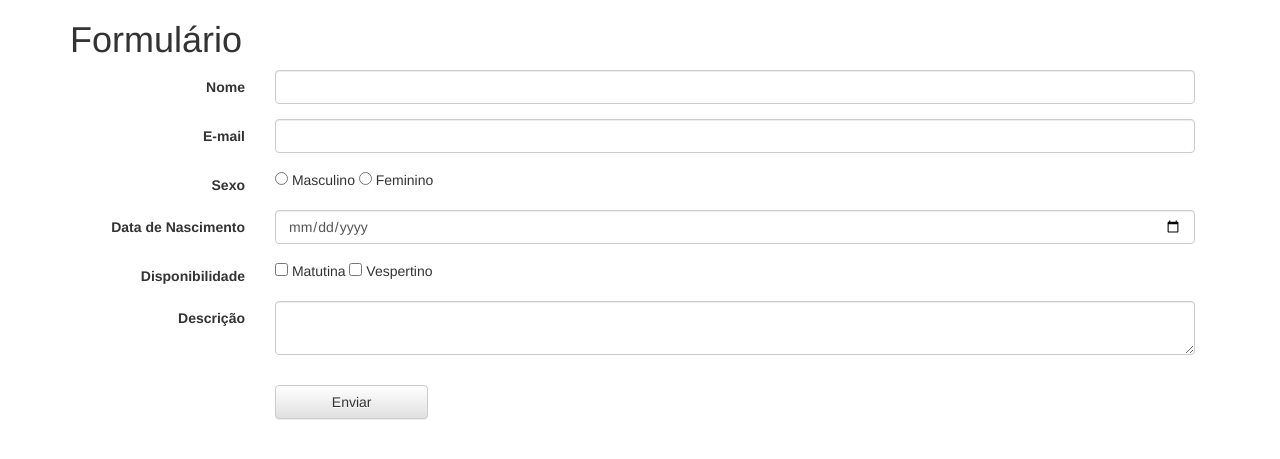
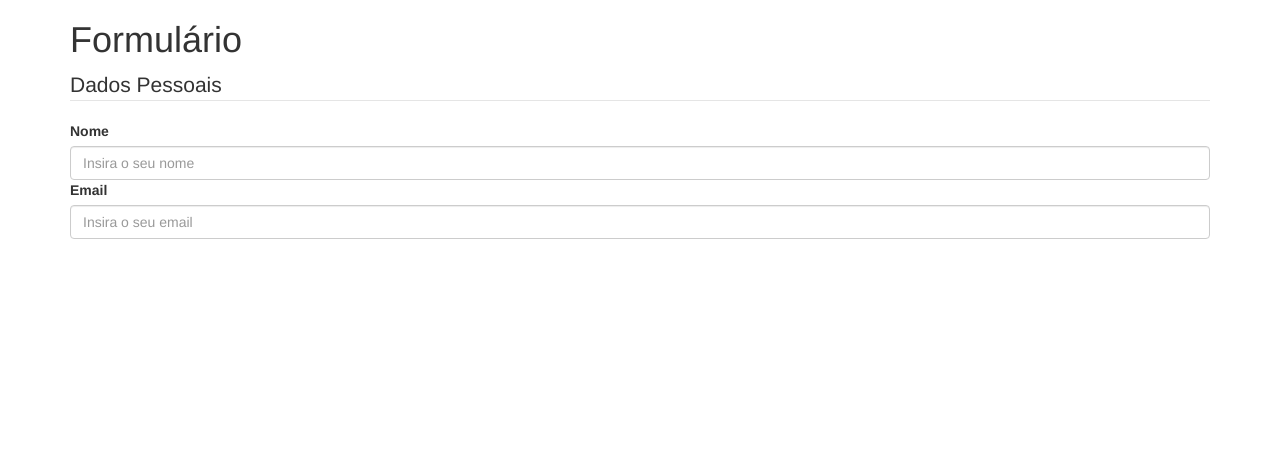
Before and after one commit to mvsnash/designpatterns, a PHP site: page / in a window 1280 px wide. Shown: the top 459 px of the page. Run offline with PHP 8.4, Linux system fonts and the light colour scheme.

Commit message:
Implementando FieldSet

```diff
--- a/public/index.php
+++ b/public/index.php
@@ -6,6 +6,34 @@
 
 <?php
 $loader = require_once '../vendor/autoload.php';
+
+
+
+$request = new \AppCode\Form\Requests\Request();
+$validator = new \AppCode\Form\Validators\Validator($request);
+$form = new \AppCode\Form\Form($validator);
+
+$labelNome = new \AppCode\Form\Elements\Label();
+$labelNome->setText("Nome");
+
+$inputNome = new \AppCode\Form\Elements\Input();
+$inputNome->setAttribute("placeholder", "Insira o seu nome")->setAttribute("class","form-control")->setUnified(true);
+
+
+$labelEmail = new \AppCode\Form\Elements\Label();
+$labelEmail->setText("Email");
+
+$inputEmail = new \AppCode\Form\Elements\Input();
+$inputEmail->setAttribute("placeholder", "Insira o seu email")->setAttribute("class","form-control")->setUnified(true);
+
+$fieldSet = new \AppCode\Form\Elements\Fieldset();
+$fieldSet->setLegend("Dados Pessoais")->addField($labelNome)->addField($inputNome)->addField($labelEmail)->addField($inputEmail);
+
+$form->addField($fieldSet);
+$form->render();
+
+
+/*
 
 use AppCode\Form\Rendering;
 
@@ -67,3 +95,6 @@ $cols[] = array(
 
 );
 $form = new Rendering($cols);
+
+
+*/
--- /dev/null
+++ b/src/AppCode/Form/Elements/Fieldset.php
@@ -0,0 +1,55 @@
+<?php
+
+namespace AppCode\Form\Elements;
+
+use AppCode\Form\Contracts\ElementInterface;
+
+class Fieldset extends ElementAbstract
+{
+    private $class;
+    private $legend;
+    private $fields = [];
+
+    public function addField(ElementInterface $field){
+        $this->fields[] = $field;
+        return $this;
+    }
+
+    public function setClass($class)
+    {
+        $this->class = $class;
+        return $this;
+    }
+    public function setLegend($legend)
+    {
+        $this->legend = $legend;
+        return $this;
+    }
+
+    public function getClass()
+    {
+        return $this->class;
+    }
+
+    public function getLegend()
+    {
+        return $this->legend;
+    }
+
+    public function render()
+    {
+        echo "<fieldset";
+        if($this->getClass())   echo " class='".$this->getClass()."' ";
+        echo ">";
+        if($this->getLegend())   echo "<legend>".$this->getLegend()."</legend>";
+
+        foreach ($this->fields as $field)
+        {
+            $field->render();
+        }
+
+        echo "</fieldset>";
+
+    }
+
+}
--- a/src/AppCode/Form/Elements/Input.php
+++ b/src/AppCode/Form/Elements/Input.php
@@ -8,10 +8,7 @@ class Input extends ElementAbstract
 
     public function render()
     {
-
-
-        if($this->getUnified() == false  || $this->getUnified() == 'first'){
-
+        if((!$this->getUnified())  || ($this->getUnified() === 'first')){
             echo "<div class='col-sm-10 '>";
         }
 
@@ -23,7 +20,7 @@ class Input extends ElementAbstract
 
         if($this->getText() != null){ echo ' '.$this->getText(); }
 
-        if($this->getUnified() == false || $this->getUnified() == 'last'){
+        if((!$this->getUnified())  || ($this->getUnified() === 'last')){
 
             echo "\n</div>\n</div>\n";
 
--- a/src/AppCode/Form/Form.php
+++ b/src/AppCode/Form/Form.php
@@ -95,10 +95,8 @@ class Form implements FormInterface {
 
 
     public function addField(ElementInterface $field){
-
-
         $this->fields[] = $field;
-
+        return $this;
     }
 
 
```
